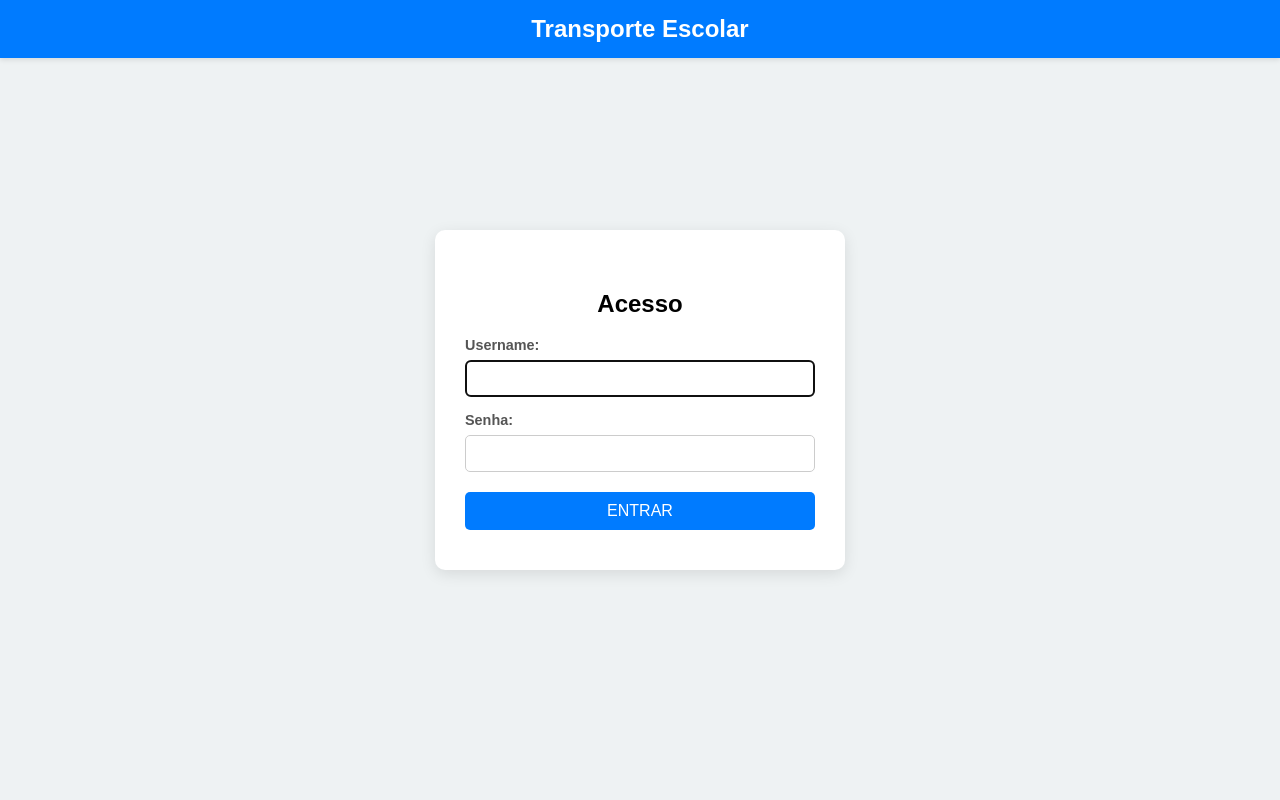
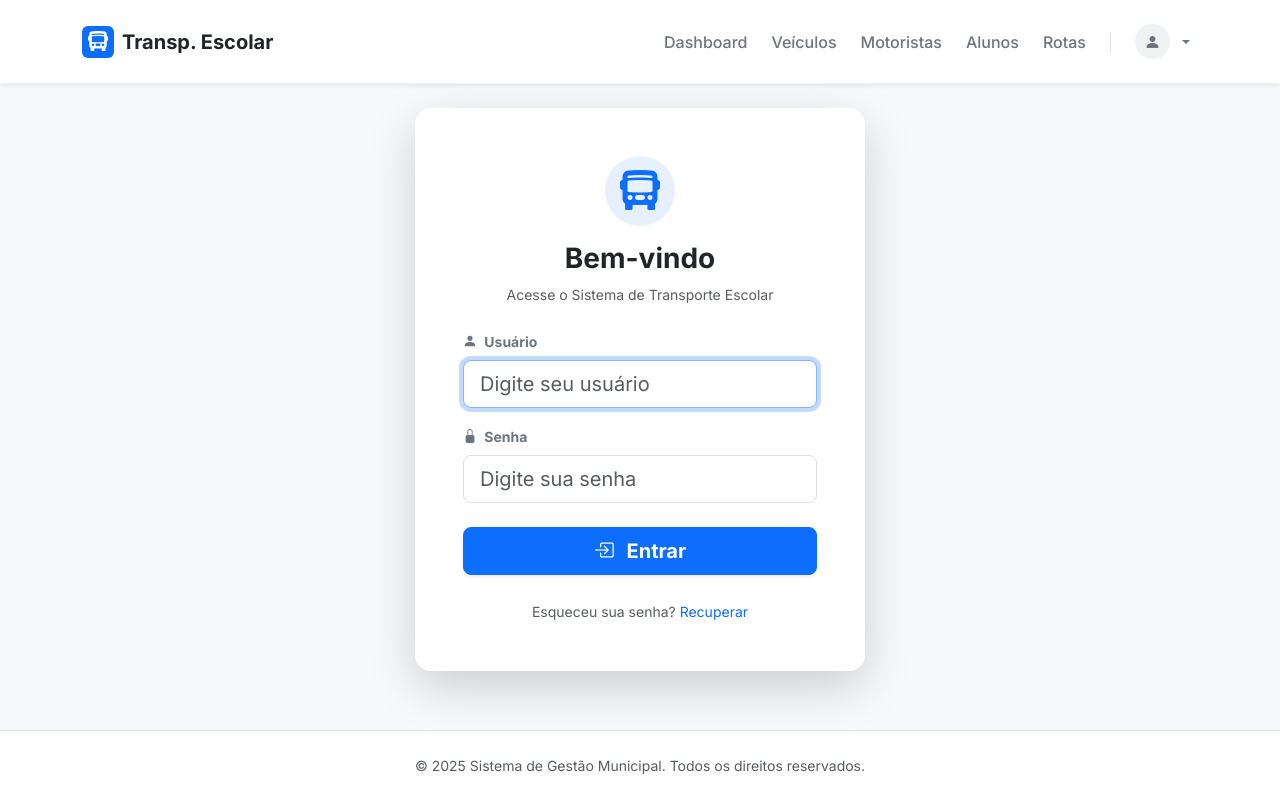
Before and after one commit to ViniciusOliver13/Gerenciamento-Transporte-Escolar, a Django app: page /accounts/login/ in a window 1280 px wide. Run offline with Django 5.2, Linux system fonts and the light colour scheme.

Commit message:
fix: rotas(urls) organizadas

```diff
--- a/educacional/templates/educacional/aluno_confirm_delete.html
+++ b/educacional/templates/educacional/aluno_confirm_delete.html
@@ -21,7 +21,7 @@
                 <button type="submit" class="btn btn-danger btn-lg rounded-pill fw-bold shadow-sm">
                     Sim, quero excluir
                 </button>
-                <a href="{% url 'aluno_list' %}" class="btn btn-light btn-lg rounded-pill border fw-bold text-muted">
+                <a href="{% url 'educacional:aluno_list' %}" class="btn btn-light btn-lg rounded-pill border fw-bold text-muted">
                     Cancelar
                 </a>
             </form>
--- a/educacional/templates/educacional/aluno_form.html
+++ b/educacional/templates/educacional/aluno_form.html
@@ -86,7 +86,7 @@
                         </div>
 
                         <div class="d-grid gap-2 d-md-flex justify-content-md-end pt-3">
-                            <a href="{% url 'aluno_list' %}" class="btn btn-light px-4 border rounded-pill">Cancelar</a>
+                            <a href="{% url 'educacional:aluno_list' %}" class="btn btn-light px-4 border rounded-pill">Cancelar</a>
                             <button type="submit" class="btn btn-success px-5 rounded-pill shadow-sm fw-bold">
                                 <i class="bi bi-check-lg me-1"></i> Salvar Dados
                             </button>
--- a/educacional/urls.py
+++ b/educacional/urls.py
@@ -1,10 +1,19 @@
-# educacional/urls.py
 from django.urls import path
-from .views import AlunoListView, AlunoCreateView, AlunoUpdateView, AlunoDeleteView
+from . import views
+
+# Define o namespace da app
+app_name = 'educacional'
 
 urlpatterns = [
-    path('', AlunoListView.as_view(), name='aluno_list'),
-    path('novo/', AlunoCreateView.as_view(), name='aluno_create'),
-    path('editar/<int:pk>/', AlunoUpdateView.as_view(), name='aluno_update'),
-    path('deletar/<int:pk>/', AlunoDeleteView.as_view(), name='aluno_delete'),
+    # Listagem de alunos
+    path('', views.AlunoListView.as_view(), name='aluno_list'),
+
+    # Criar novo aluno
+    path('novo/', views.AlunoCreateView.as_view(), name='aluno_create'),
+
+    # Editar aluno existente
+    path('<int:pk>/editar/', views.AlunoUpdateView.as_view(), name='aluno_update'),
+
+    # Deletar aluno
+    path('<int:pk>/deletar/', views.AlunoDeleteView.as_view(), name='aluno_delete'),
 ]
--- a/templates/base.html
+++ b/templates/base.html
@@ -16,9 +16,8 @@
             --primary-color: #0d6efd;
         }
         body {
-            background-color: #f8f9fa; /* Cinza bem clarinho de fundo */
+            background-color: #f8f9fa;
         }
-        /* Navbar com Blur e Transparência */
         .navbar-glass {
             background-color: rgba(255, 255, 255, 0.95);
             backdrop-filter: blur(10px);
@@ -32,7 +31,6 @@
         .nav-link:hover, .nav-link.active {
             color: var(--primary-color) !important;
         }
-        /* Efeito de Hover nos Cards */
         .hover-card {
             transition: transform 0.2s ease-in-out, box-shadow 0.2s ease-in-out;
         }
@@ -48,7 +46,7 @@
 
     <nav class="navbar navbar-expand-lg navbar-glass sticky-top py-3 shadow-sm">
       <div class="container">
-        <a class="navbar-brand d-flex align-items-center fw-bold text-dark gap-2" href="/">
+        <a class="navbar-brand d-flex align-items-center fw-bold text-dark gap-2" href="{% url 'usuarios:home' %}">
             <div class="bg-primary text-white rounded p-1 d-flex align-items-center justify-content-center" style="width: 32px; height: 32px;">
                 <i class="bi bi-bus-front-fill"></i>
             </div>
@@ -61,10 +59,10 @@
 
         <div class="collapse navbar-collapse" id="navbarNav">
           <ul class="navbar-nav ms-auto align-items-center gap-2">
-            <li class="nav-item"><a class="nav-link" href="/">Dashboard</a></li>
+            <li class="nav-item"><a class="nav-link" href="{% url 'usuarios:home' %}">Dashboard</a></li>
             <li class="nav-item"><a class="nav-link" href="#">Veículos</a></li>
             <li class="nav-item"><a class="nav-link" href="#">Motoristas</a></li>
-            <li class="nav-item"><a class="nav-link" href="{% url 'aluno_list' %}">Alunos</a></li>
+            <li class="nav-item"><a class="nav-link" href="{% url 'educacional:aluno_list' %}">Alunos</a></li>
             <li class="nav-item"><a class="nav-link" href="{% url 'rotas:rota_list' %}">Rotas</a></li>
 
             <li class="nav-item d-none d-lg-block mx-2 border-end" style="height: 20px;"></li>
@@ -76,9 +74,20 @@
                     </div>
                 </a>
                 <ul class="dropdown-menu dropdown-menu-end border-0 shadow-sm rounded-3">
-                    <li><a class="dropdown-item small" href="/admin">Painel Admin</a></li>
+                    <li class="px-3 py-2 border-bottom">
+                        <small class="text-muted d-block">Logado como</small>
+                        <strong class="d-block">{{ user.username }}</strong>
+                    </li>
+                    <li><a class="dropdown-item small" href="/admin"><i class="bi bi-gear me-2"></i> Painel Admin</a></li>
                     <li><hr class="dropdown-divider"></li>
-                    <li><a class="dropdown-item small text-danger" href="#">Sair</a></li>
+                    <li>
+                        <form action="{% url 'logout' %}" method="post" class="m-0">
+                            {% csrf_token %}
+                            <button type="submit" class="dropdown-item small text-danger border-0 bg-transparent w-100 text-start">
+                                <i class="bi bi-box-arrow-right me-2"></i> Sair
+                            </button>
+                        </form>
+                    </li>
                 </ul>
             </li>
           </ul>
@@ -93,6 +102,8 @@
                     <div class="d-flex align-items-center">
                         {% if message.tags == 'success' %}<i class="bi bi-check-circle-fill me-2 fs-5"></i>{% endif %}
                         {% if message.tags == 'danger' %}<i class="bi bi-exclamation-octagon-fill me-2 fs-5"></i>{% endif %}
+                        {% if message.tags == 'warning' %}<i class="bi bi-exclamation-triangle-fill me-2 fs-5"></i>{% endif %}
+                        {% if message.tags == 'info' %}<i class="bi bi-info-circle-fill me-2 fs-5"></i>{% endif %}
                         <div>{{ message }}</div>
                     </div>
                     <button type="button" class="btn-close" data-bs-dismiss="alert" aria-label="Close"></button>
--- a/templates/home.html
+++ b/templates/home.html
@@ -16,7 +16,7 @@
 <div class="row g-4">
 
     <div class="col-md-6 col-lg-3">
-        <a href="{% url 'aluno_list' %}" class="text-decoration-none">
+        <a href="{% url 'educacional:aluno_list' %}" class="text-decoration-none">
             <div class="card h-100 border-0 shadow-sm rounded-4 hover-card">
                 <div class="card-body p-4">
                     <div class="d-flex align-items-center justify-content-between mb-3">
--- /dev/null
+++ b/templates/registration/login.html
@@ -0,0 +1,67 @@
+{% extends 'base.html' %}
+
+{% block content %}
+<div class="container d-flex align-items-center justify-content-center" style="min-height: 70vh;">
+    <div class="card border-0 shadow-lg rounded-4" style="max-width: 450px; width: 100%;">
+        <div class="card-body p-5">
+            <div class="text-center mb-4">
+                <div class="rounded-circle bg-primary bg-opacity-10 d-inline-flex align-items-center justify-content-center mb-3" style="width: 70px; height: 70px;">
+                    <i class="bi bi-bus-front-fill text-primary fs-1"></i>
+                </div>
+                <h3 class="fw-bold text-dark mb-2">Bem-vindo</h3>
+                <p class="text-muted small mb-0">Acesse o Sistema de Transporte Escolar</p>
+            </div>
+
+            {% if form.errors %}
+            <div class="alert alert-danger rounded-3 mb-4">
+                <i class="bi bi-exclamation-triangle-fill me-2"></i>
+                <strong>Erro:</strong> Usuário ou senha incorretos.
+            </div>
+            {% endif %}
+
+            <form method="post" action="{% url 'login' %}">
+                {% csrf_token %}
+
+                <input type="hidden" name="next" value="{{ next }}">
+
+                <div class="mb-3">
+                    <label for="id_username" class="form-label fw-bold small text-secondary">
+                        <i class="bi bi-person-fill me-1"></i> Usuário
+                    </label>
+                    <input type="text"
+                           name="username"
+                           id="id_username"
+                           class="form-control form-control-lg rounded-3"
+                           placeholder="Digite seu usuário"
+                           required
+                           autofocus>
+                </div>
+
+                <div class="mb-4">
+                    <label for="id_password" class="form-label fw-bold small text-secondary">
+                        <i class="bi bi-lock-fill me-1"></i> Senha
+                    </label>
+                    <input type="password"
+                           name="password"
+                           id="id_password"
+                           class="form-control form-control-lg rounded-3"
+                           placeholder="Digite sua senha"
+                           required>
+                </div>
+
+                <button type="submit" class="btn btn-primary btn-lg w-100 rounded-3 fw-bold shadow-sm">
+                    <i class="bi bi-box-arrow-in-right me-2"></i>
+                    Entrar
+                </button>
+            </form>
+
+            <div class="text-center mt-4">
+                <small class="text-muted">
+                    Esqueceu sua senha?
+                    <a href="{% url 'password_reset' %}" class="text-decoration-none">Recuperar</a>
+                </small>
+            </div>
+        </div>
+    </div>
+</div>
+{% endblock %}
--- a/transporte_escolar/urls.py
+++ b/transporte_escolar/urls.py
@@ -2,15 +2,21 @@ from django.contrib import admin
 from django.urls import path, include
 from django.conf import settings
 from django.conf.urls.static import static
-from django.views.generic import TemplateView
 
 urlpatterns = [
+    # Painel administrativo do Django
     path('admin/', admin.site.urls),
-    path('', include('usuarios.urls')),
-    path('alunos/', include('educacional.urls')),
-    path('rotas/', include('rotas.urls')),
+
+    # Autenticação (login, logout, password reset, etc.)
     path('accounts/', include('django.contrib.auth.urls')),
+
+    # Apps do sistema
+    path('', include('usuarios.urls')),              # Home e gestão de usuários
+    path('alunos/', include('educacional.urls')),    # Gestão educacional (alunos)
+    path('rotas/', include('rotas.urls')),           # Gestão de rotas de transporte
 ]
 
+# Servir arquivos estáticos e de mídia apenas em desenvolvimento
 if settings.DEBUG:
     urlpatterns += static(settings.MEDIA_URL, document_root=settings.MEDIA_ROOT)
+    urlpatterns += static(settings.STATIC_URL, document_root=settings.STATIC_ROOT)
--- a/usuarios/templates/registration/login.html
+++ b/usuarios/templates/registration/login.html
@@ -1,122 +1,85 @@
 <!DOCTYPE html>
 <html lang="pt-br">
 <head>
-    <meta charset="UTF-8" />
-    <meta name="viewport" content="width=device-width, initial-scale=1.0" />
-    <title>Login - Transporte Escolar</title>
-  </head>
+    <meta charset="UTF-8">
+    <meta name="viewport" content="width=device-width, initial-scale=1.0">
+    <title>Painel - Transporte Escolar</title>
 
     <style>
-    body {
-      font-family: Arial, sans-serif;
-      background-color: #eef2f3;
+        * {
             margin: 0;
-      display: flex;
-      flex-direction: column;
-      align-items: center;
-      justify-content: center;
-      height: 100vh;
-      overflow: hidden;
-    }
-
-    header {
-      position: absolute;
-      top: 0;
-      left: 0;
-      width: 100%;
-      background-color: #007bff;
-      color: white;
-      padding: 15px 0;
-      text-align: center;
-      box-shadow: 0 2px 5px rgba(0, 0, 0, 0.1);
-    }
-
-    header h1 { margin: 0; font-size: 1.5rem; }
-
-    .caixa-login {
-      background: white;
-      padding: 40px 30px;
-      border-radius: 10px;
-      box-shadow: 0 4px 15px rgba(0, 0, 0, 0.1);
-      width: 100%;
-      max-width: 350px;
-      display: flex;
-      flex-direction: column;
-      justify-content: center;
-      text-align: center;
-    }
-
-    input {
-      width: 100%;
-      padding: 10px;
-      margin: 5px 0 15px 0;
-      border: 1px solid #ccc;
-      border-radius: 5px;
+            padding: 0;
             box-sizing: border-box;
         }
 
-    .label {
-      text-align: left;
-      margin-bottom: 2px;
-      font-weight: bold;
-      color: #555;
-      font-size: 0.9rem;
+        body {
+            font-family: 'Segoe UI', Tahoma, Geneva, Verdana, sans-serif;
+            background-color: #f4f4f9;
         }
 
-    .erro-msg {
-        color: #dc3545;
-        background-color: #f8d7da;
-        border: 1px solid #f5c6cb;
-        padding: 10px;
-        border-radius: 5px;
-        margin-bottom: 15px;
-        font-size: 0.9rem;
+        .navbar {
+            background-color: #007bff;
+            color: white;
+            padding: 15px 30px;
+            display: flex;
+            justify-content: space-between;
+            align-items: center;
+            box-shadow: 0 2px 10px rgba(0,0,0,0.1);
         }
 
-    button {
-      width: 100%;
-      padding: 10px;
-      background-color: #007bff;
+        .navbar h1 {
+            font-size: 1.5rem;
+            font-weight: 600;
+        }
+
+        .user-menu {
+            display: flex;
+            align-items: center;
+            gap: 20px;
+        }
+
+        .user-name {
+            font-weight: 500;
+            font-size: 1.1rem;
+        }
+
+        .btn-logout {
+            background-color: #dc3545;
             color: white;
             border: none;
-      border-radius: 5px;
+            padding: 8px 16px;
+            border-radius: 6px;
             cursor: pointer;
-      font-size: 16px;
-      margin-top: 5px;
+            font-size: 0.9rem;
+            transition: background-color 0.3s;
         }
 
-    button:hover {
-      background-color: #0056b3;
+        .btn-logout:hover {
+            background-color: #c82333;
         }
     </style>
+</head>
 
 <body>
-    <header>
+    <header class="navbar">
         <h1>Transporte Escolar</h1>
+
+        <div class="user-menu">
+            <span class="user-name">
+                Olá, {{ nome_exibicao }}
+            </span>
+
+            <form action="{% url 'logout' %}" method="post">
+                {% csrf_token %}
+                <button type="submit" class="btn-logout">
+                    Sair
+                </button>
+            </form>
+        </div>
     </header>
 
-    <div class="caixa-login">
-      <h2>Acesso</h2>
-
-      {% if form.errors %}
-        <div class="erro-msg">
-            CPF ou Senha incorretos. Tente novamente.
-        </div>
-      {% endif %}
-
-      <form method="post" action="{% url 'login' %}">
-        {% csrf_token %}
-
-        <input type="hidden" name="next" value="{{ next }}">
-
-        <div class="label">Username:</div>
-        {{ form.username }}
-
-        <div class="label">Senha:</div>
-        {{ form.password }}
-
-        <button type="submit">ENTRAR</button>
-      </form>
-    </div>
+    <main style="padding: 30px;">
+        <p>Conteúdo do sistema aparecerá aqui...</p>
+    </main>
 </body>
 </html>
--- a/usuarios/urls.py
+++ b/usuarios/urls.py
@@ -1,7 +1,10 @@
 from django.urls import path
-from .views import HomeView
+from . import views
+
+# Define o namespace da app
+app_name = 'usuarios'
 
 urlpatterns = [
-
-    path('', HomeView.as_view(), name='home'),
+    # Página inicial do sistema
+    path('', views.HomeView.as_view(), name='home'),
 ]
```
Also changed, not shown: educacional/templates/educacional/aluno_list.html (+4 -4 lines), educacional/views.py (+9 -7 lines), transporte_escolar/settings.py (+63 -25 lines). Lines whose indentation alone changed are shown as unchanged.
